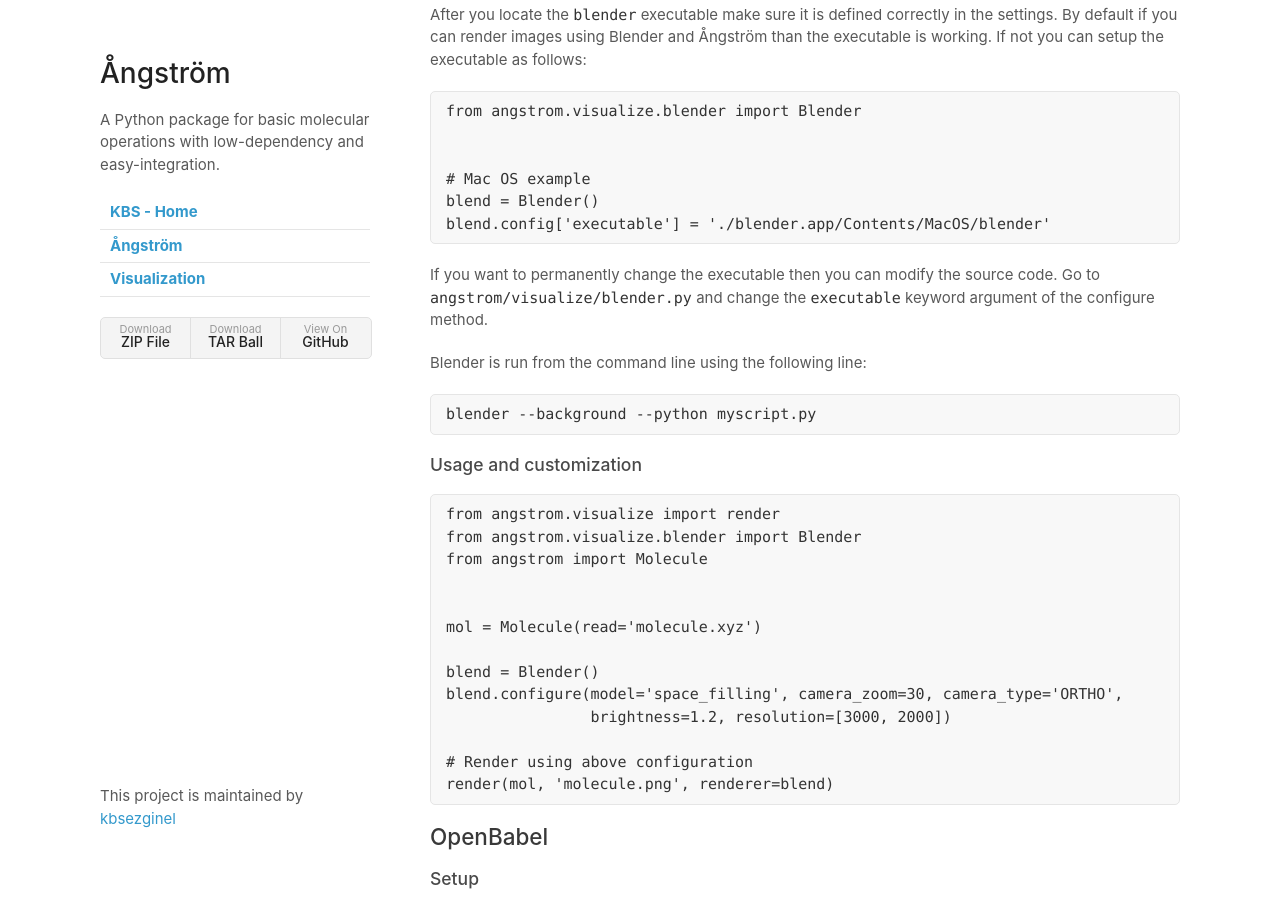
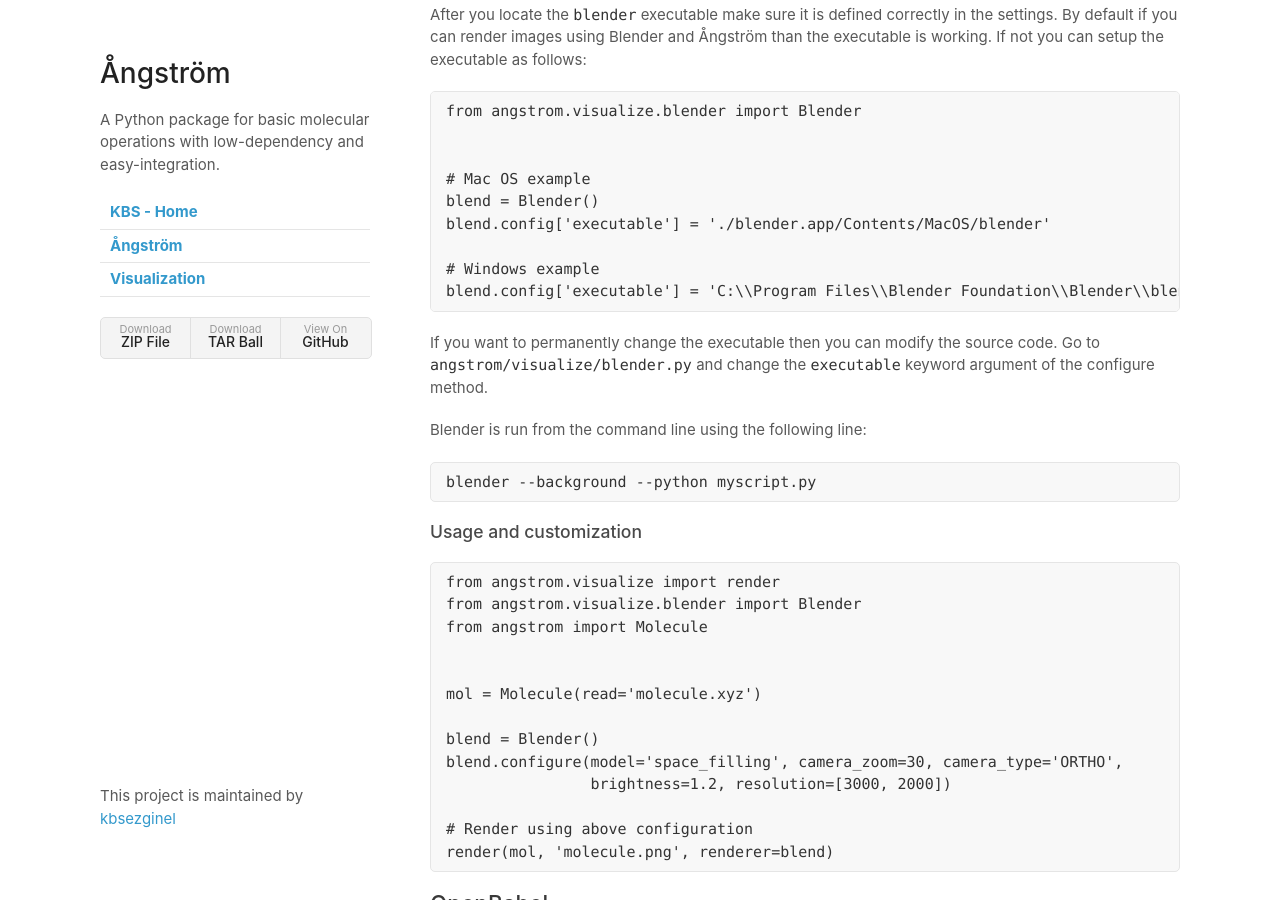
Before and after one commit to kbsezginel/angstrom, a Jekyll site: the page built from docs/visualization.md, in a window 1280 px wide and 900 px high, scrolled down 1120 px. Built offline with Jekyll 4.4.1, drawn with Linux system fonts in a browser that asks for light colours; our own code applies the rules of GitHub Pages for plain Markdown files.

Commit message:
Add windows executable setup info.

````diff
--- a/docs/visualization.md
+++ b/docs/visualization.md
@@ -57,6 +57,9 @@
 # Mac OS example
 blend = Blender()
 blend.config['executable'] = './blender.app/Contents/MacOS/blender'
+
+# Windows example
+blend.config['executable'] = 'C:\\Program Files\\Blender Foundation\\Blender\\blender.exe'
 ```
 
 If you want to permanently change the executable then you can modify the source code.
````
